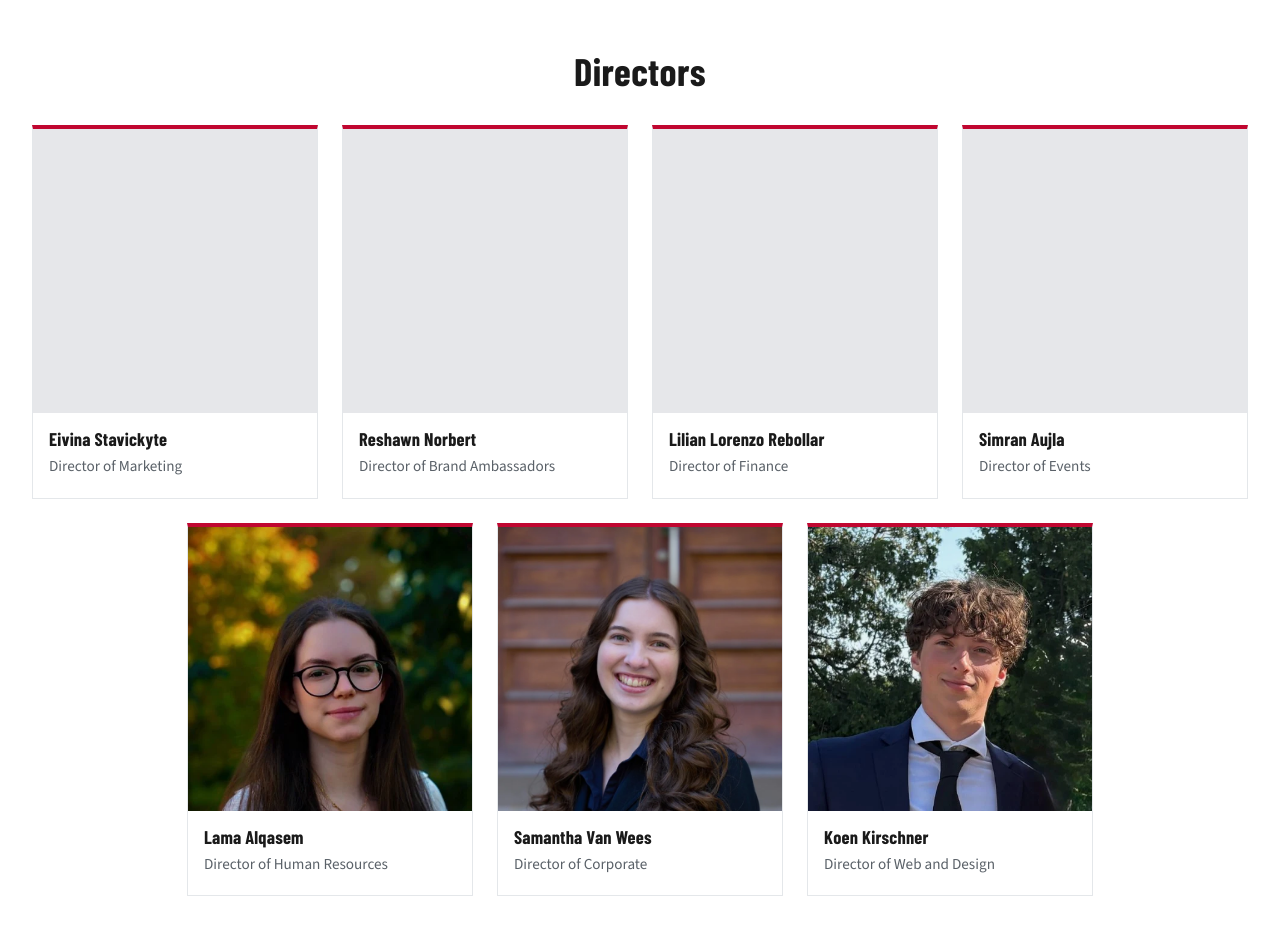
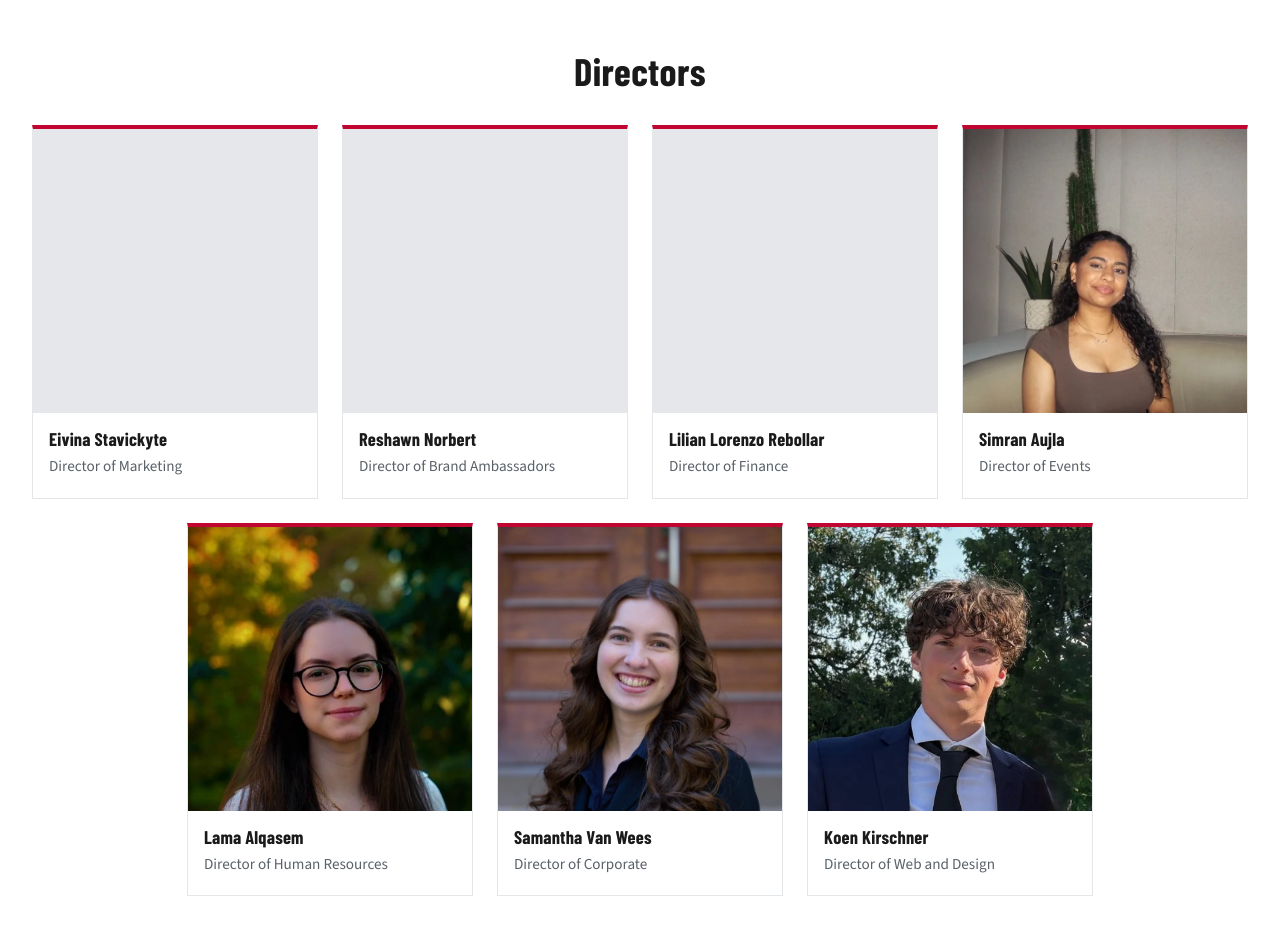
Before and after one commit to koenkirschner21-oss/gema-website, a React (Vite) app: page /about/team in a window 1280 px wide. Shown: the part 1140-2065 px from the top of the page. Built offline with nearby package versions, Linux system fonts and the light colour scheme; no server answers.

Commit message:
Add Simran Aujla team portrait
Co-authored-by: Cursor <cursoragent@cursor.com>

```diff
--- a/src/data/team.ts
+++ b/src/data/team.ts
@@ -71,7 +71,7 @@ export const team: TeamMember[] = [
     name: 'Simran Aujla',
     role: 'Director of Events',
     portfolio: 'Events',
-    image: null,
+    image: '/team/simran-aujla.webp',
     linkedin: null,
     level: 'director',
   },
```
Also changed, not shown: public/team/simran-aujla.webp (added).
